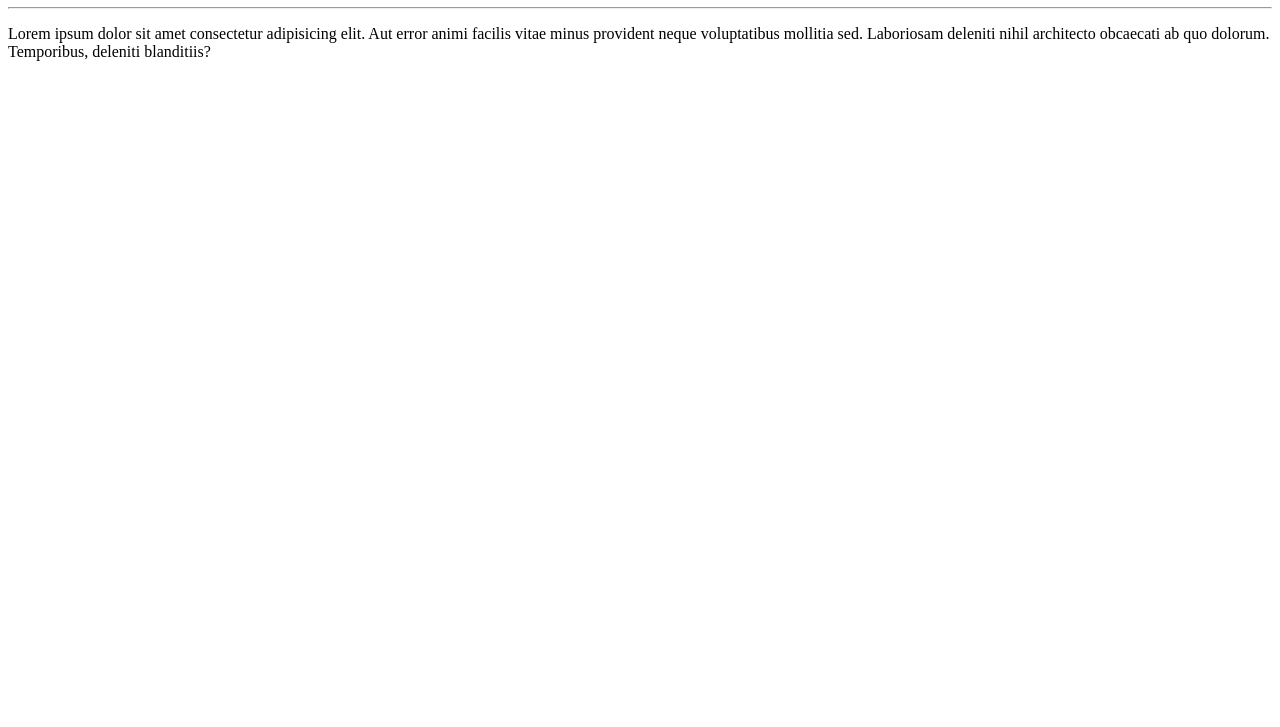
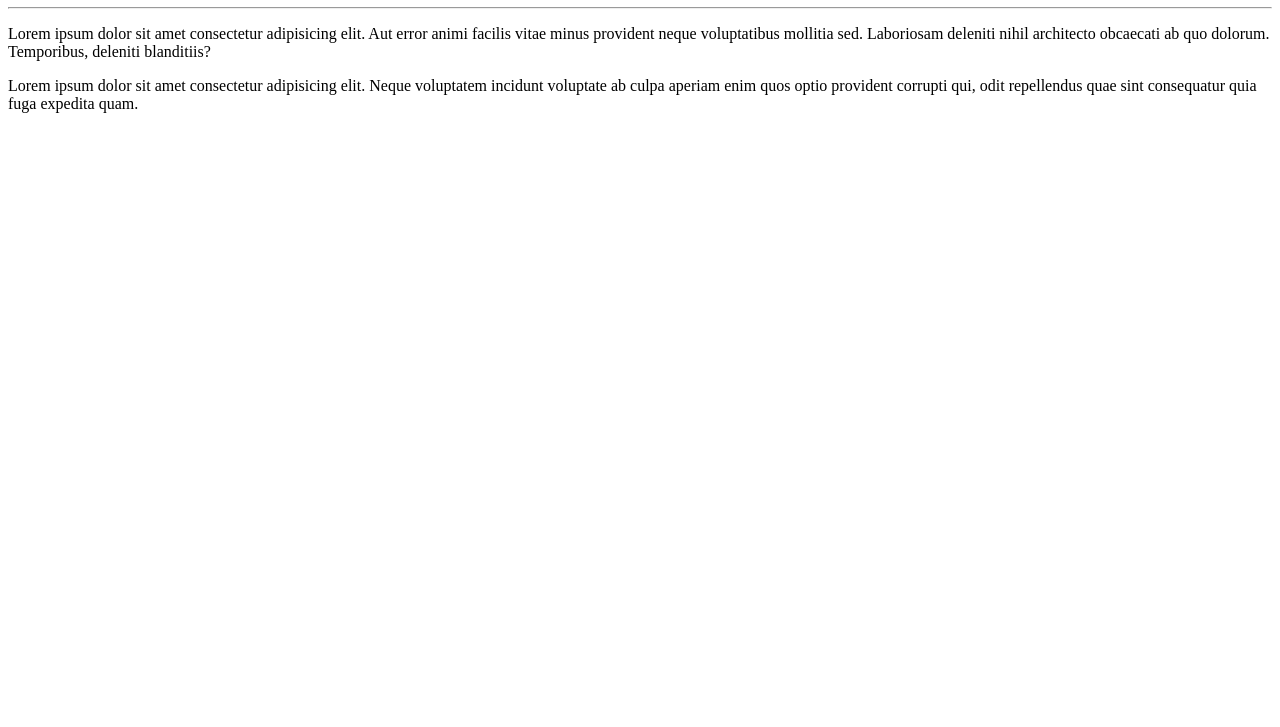
Before and after one commit to jsalles1/TesteGit, a plain HTML site: page site-exemplo/index.html in a window 1280 px wide. Shown: the part 73-800 px from the top of the page. Drawn offline with Linux system fonts and the light colour scheme.

Commit message:
adiocionei um paragrafo

```diff
--- a/site-exemplo/index.html
+++ b/site-exemplo/index.html
@@ -10,5 +10,6 @@
     <h1>Oi</h1>
     <hr>
     <p>Lorem ipsum dolor sit amet consectetur adipisicing elit. Aut error animi facilis vitae minus provident neque voluptatibus mollitia sed. Laboriosam deleniti nihil architecto obcaecati ab quo dolorum. Temporibus, deleniti blanditiis?</p>
+    <p>Lorem ipsum dolor sit amet consectetur adipisicing elit. Neque voluptatem incidunt voluptate ab culpa aperiam enim quos optio provident corrupti qui, odit repellendus quae sint consequatur quia fuga expedita quam.</p>
 </body>
 </html>
```
